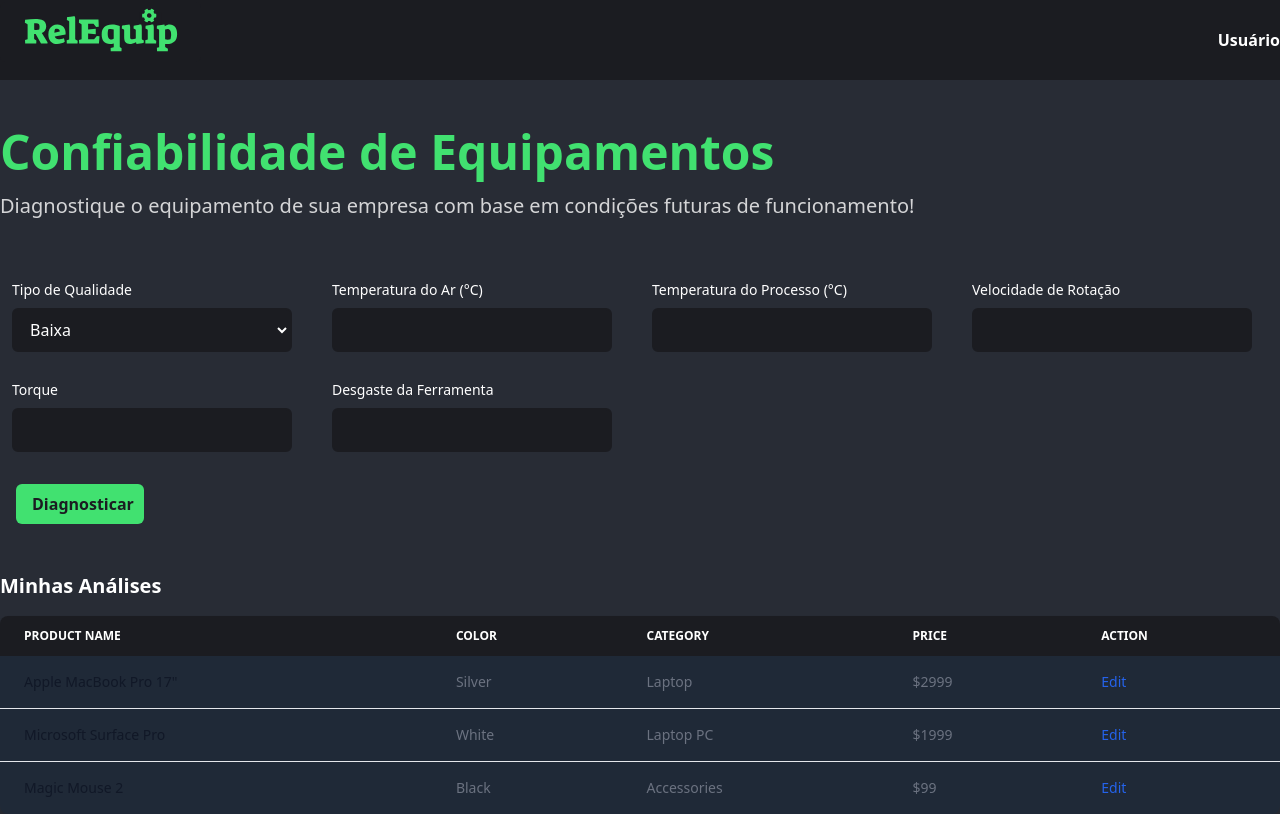
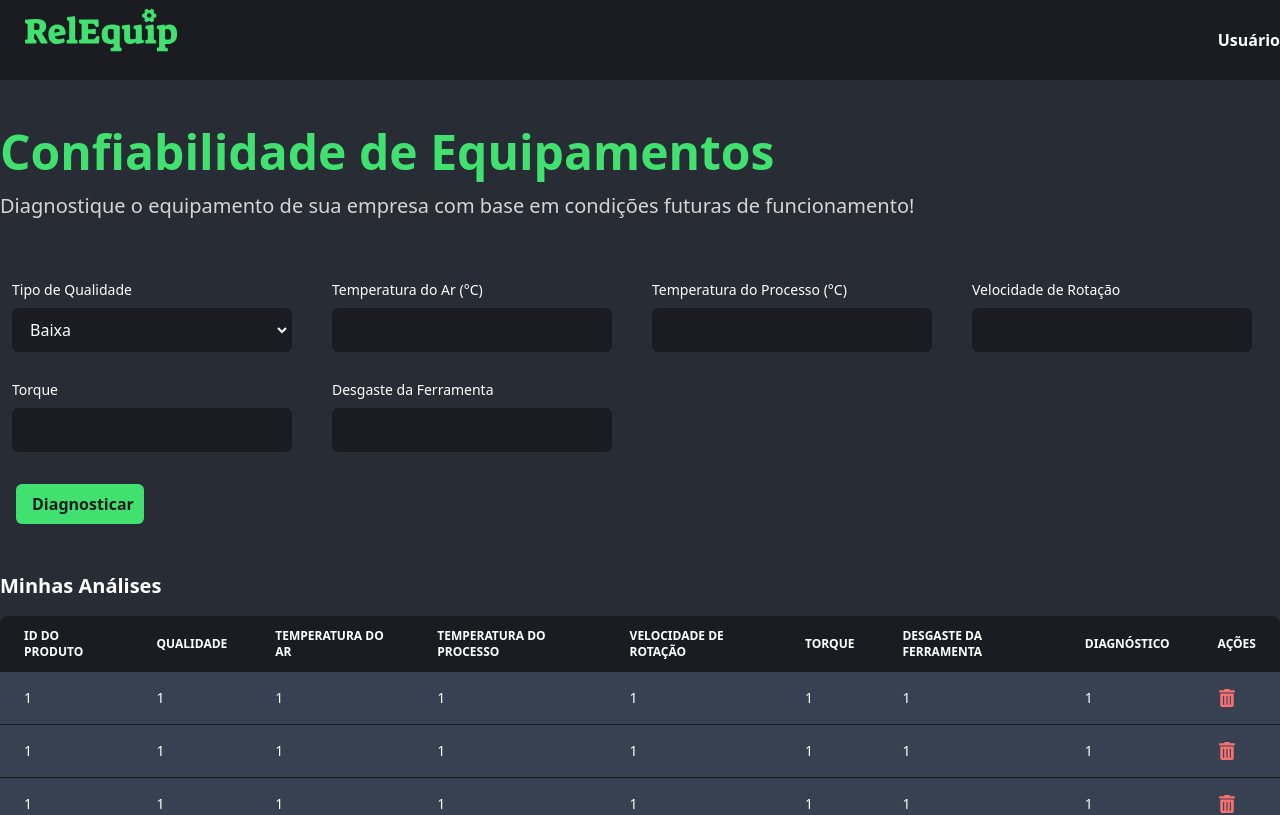
Before and after one commit to MicaelRiboura/industrial-maintenance-mvp, a React (Create React App) app in the folder front/: page /inicio in a window 1280 px wide. Shown: the top 815 px of the page. Built offline with nearby package versions, Linux system fonts and the light colour scheme.

Commit message:
fix(front): add params in table component

```diff
--- a/front/src/components/Table.js
+++ b/front/src/components/Table.js
@@ -1,78 +1,41 @@
-export default function Table() {
+import { FaTrashAlt } from "react-icons/fa";
+
+export default function Table({ heads = [], data = [] }) {
     return (
-        <div class="relative overflow-x-auto shadow-md sm:rounded-lg">
-            <table class="w-full text-sm text-left rtl:text-right text-gray-500 dark:text-gray-400">
-                <thead class="text-xs uppercase bg-dark-800 text-white">
+        <div className="relative overflow-x-auto shadow-md sm:rounded-lg">
+            <table className="w-full text-sm text-left rtl:text-right text-gray-500 dark:text-gray-400 mb-8">
+                <thead className="text-xs uppercase bg-dark-800 text-white">
                     <tr>
-                        <th scope="col" class="px-6 py-3">
-                            Product name
+                        {heads.map((head, index) => (
+                            <th key={`head-${index}`} scope="col" className="px-6 py-3">
+                                {head}
                             </th>
-                        <th scope="col" class="px-6 py-3">
-                            Color
-                        </th>
-                        <th scope="col" class="px-6 py-3">
-                            Category
-                        </th>
-                        <th scope="col" class="px-6 py-3">
-                            Price
-                        </th>
-                        <th scope="col" class="px-6 py-3">
-                            Action
+                        ))}
+                        <th key={`head-${heads.length}`} scope="col" className="px-6 py-3">
+                            Ações
                         </th>
                     </tr>
                 </thead>
                 <tbody>
-                    <tr class="bg-gray-800 border-b dark:bg-gray-800 dark:border-gray-700">
-                        <th scope="row" class="px-6 py-4 font-medium text-gray-900 whitespace-nowrap dark:text-white">
-                            Apple MacBook Pro 17"
-                        </th>
-                        <td class="px-6 py-4">
-                            Silver
+                    {(data && data.length > 0) ? (data.map((item, index) => (
+                        <tr key={`tr-${index}`} className="bg-gray-700 border-b border-dark-800">
+                            {Object.values(item).map((value, index) => (
+                                <td key={`td-${index}`} className="px-6 py-4 font-medium whitespace-nowrap text-white">
+                                    {value}
                                 </td>
-                        <td class="px-6 py-4">
-                            Laptop
-                        </td>
-                        <td class="px-6 py-4">
-                            $2999
-                        </td>
-                        <td class="px-6 py-4">
-                            <a href="#" class="font-medium text-blue-600 dark:text-blue-500 hover:underline">Edit</a>
+
+                            ))}
+                            <td key={`td-${data.length}`} className="px-6 py-4 font-medium whitespace-nowrap text-white">
+                                <FaTrashAlt className="text-lg text-red-400 cursor-pointer" />
                             </td>
                         </tr>
-                    <tr class="bg-gray-800 border-b dark:bg-gray-800 dark:border-gray-700">
-                        <th scope="row" class="px-6 py-4 font-medium text-gray-900 whitespace-nowrap dark:text-white">
-                            Microsoft Surface Pro
-                        </th>
-                        <td class="px-6 py-4">
-                            White
-                        </td>
-                        <td class="px-6 py-4">
-                            Laptop PC
-                        </td>
-                        <td class="px-6 py-4">
-                            $1999
-                        </td>
-                        <td class="px-6 py-4">
-                            <a href="#" class="font-medium text-blue-600 dark:text-blue-500 hover:underline">Edit</a>
+                    ))) : (
+                            <tr className="bg-gray-700 border-b border-dark-800">
+                                <td colSpan={heads.length + 1} className="px-6 py-4 font-medium text-center whitespace-nowrap text-white">
+                                    Nenhum registro encontrado!
                                 </td>
                             </tr>
-                    <tr class="bg-gray-800 dark:bg-gray-800">
-                        <th scope="row" class="px-6 py-4 font-medium text-gray-900 whitespace-nowrap dark:text-white">
-                            Magic Mouse 2
-                        </th>
-                        <td class="px-6 py-4">
-                            Black
-                        </td>
-                        <td class="px-6 py-4">
-                            Accessories
-                        </td>
-                        <td class="px-6 py-4">
-                            $99
-                        </td>
-                        <td class="px-6 py-4">
-                            <a href="#" class="font-medium text-blue-600 dark:text-blue-500 hover:underline">Edit</a>
-                        </td>
-                    </tr>
+                    )}
                 </tbody>
             </table>
         </div>
--- a/front/src/pages/Home.js
+++ b/front/src/pages/Home.js
@@ -11,7 +11,70 @@ export default function Home() {
                 <p className="text-xl  mb-12 text-white opacity-80">Diagnostique o equipamento de sua empresa com base em condições futuras de funcionamento!</p>
                 <HomeForm />
                 <h2 class="mt-12 mb-4 font-bold text-white text-xl">Minhas Análises</h2>
-                <Table />
+                <Table
+                    heads={[
+                        'ID do Produto',
+                        'Qualidade',
+                        'Temperatura do Ar',
+                        'Temperatura do Processo',
+                        'Velocidade de Rotação',
+                        'Torque',
+                        'Desgaste da Ferramenta',
+                        'Diagnóstico',
+                    ]}
+                    data={[
+                        {
+                            productId: 1,
+                            type: 1,
+                            airTemperature: 1,
+                            processTemperature: 1,
+                            speedRotation: 1,
+                            torque: 1,
+                            toolWear: 1,
+                            target: 1,
+                        },
+                        {
+                            productId: 1,
+                            type: 1,
+                            airTemperature: 1,
+                            processTemperature: 1,
+                            speedRotation: 1,
+                            torque: 1,
+                            toolWear: 1,
+                            target: 1,
+                        },
+                        {
+                            productId: 1,
+                            type: 1,
+                            airTemperature: 1,
+                            processTemperature: 1,
+                            speedRotation: 1,
+                            torque: 1,
+                            toolWear: 1,
+                            target: 1,
+                        },
+                        {
+                            productId: 1,
+                            type: 1,
+                            airTemperature: 1,
+                            processTemperature: 1,
+                            speedRotation: 1,
+                            torque: 1,
+                            toolWear: 1,
+                            target: 1,
+                        },
+                        {
+                            productId: 1,
+                            type: 1,
+                            airTemperature: 1,
+                            processTemperature: 1,
+                            speedRotation: 1,
+                            torque: 1,
+                            toolWear: 1,
+                            target: 1,
+                        },
+                    ]}
+                />
             </div>
         </div>
     );
```
Lines whose indentation alone changed are shown as unchanged.
